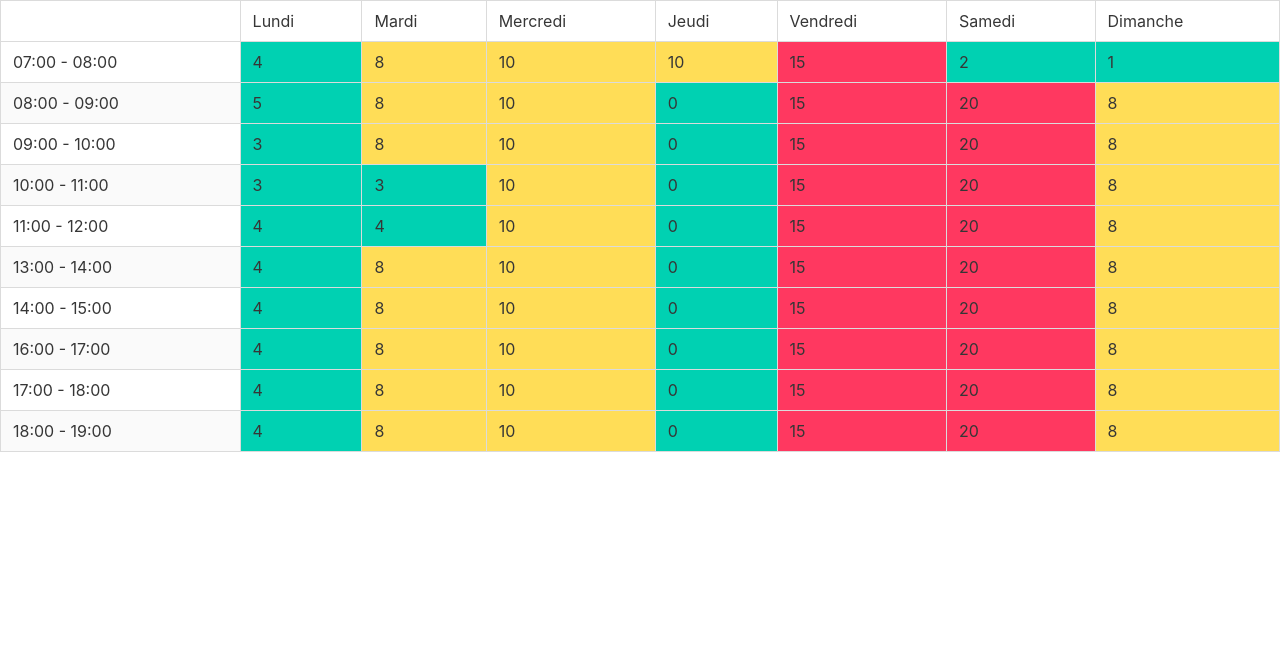
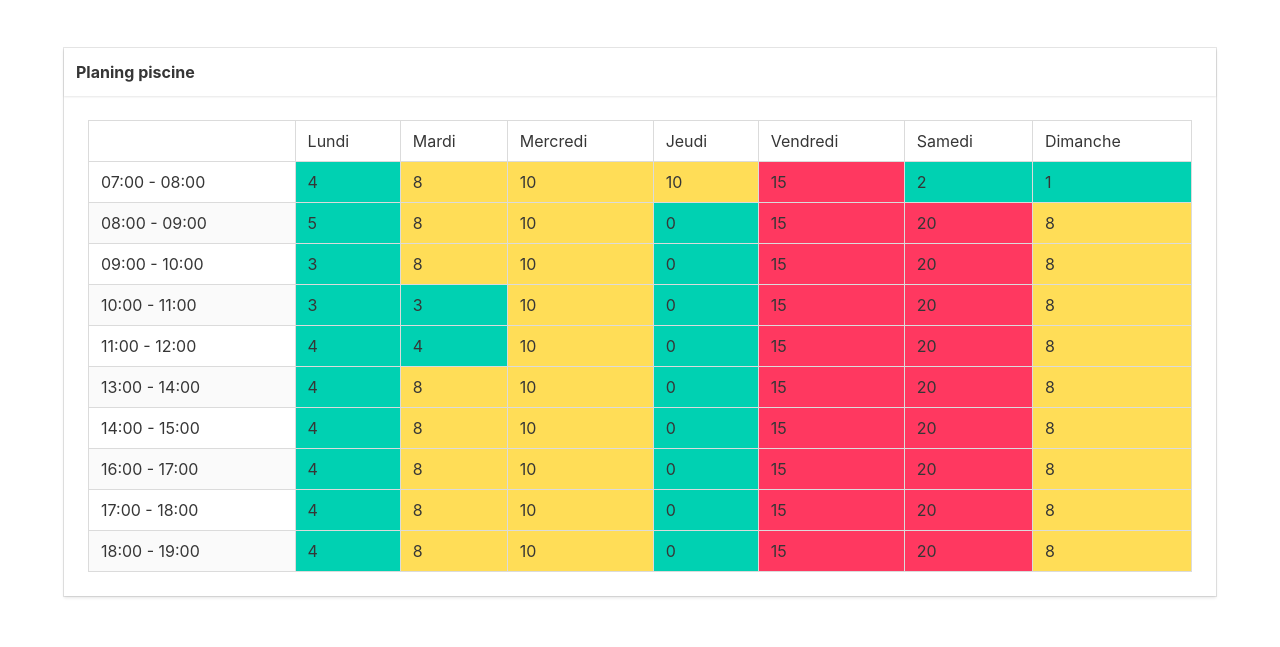
Before and after one commit to biyadiayman/FitnessClub, a plain HTML site: page planning.html in a window 1280 px wide. Drawn offline with nearby package versions, Linux system fonts and the light colour scheme.

Commit message:
organised planning.html

```diff
--- a/planning.html
+++ b/planning.html
@@ -11,6 +11,17 @@
 </head>
 
 <body>
+
+    <section class="section">
+            <div class="container ">
+                <div class="card">
+                    <header class="card-header">
+                        <p class="card-header-title">
+                            Planing piscine
+                        </p>
+                    </header>
+                    <div class="card-content">
+                        <div class="content">
                                 <table id="planning" class="table is-bordered is-striped is-hoverable is-fullwidth">
                                         <thead>
                                             <th>
@@ -125,6 +136,11 @@
                                         </tr>
                                     </table>
 
+                        </div>
+                    </div>
+                </div>
+            </div>
+        </section>
     <script>
 
         function changeColor(td, ppl){
```
Lines whose indentation alone changed are shown as unchanged.
